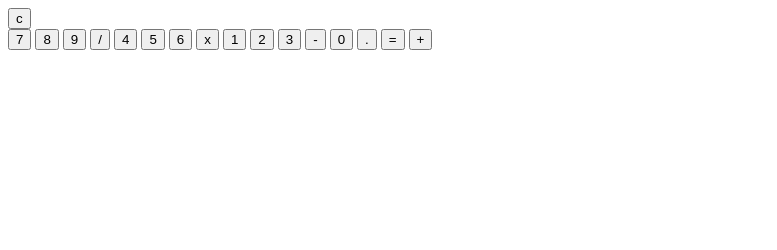
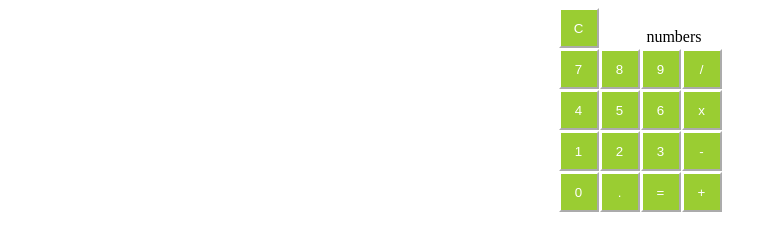
Before and after one commit to jesseyproctor/calculator, a plain HTML site: page index.html in a window 1280 px wide. Shown: the whole page, without its empty margins (0-777 px from the left). Drawn offline with Linux system fonts and the light colour scheme.

Commit message:
+querySelects

```diff
--- a/index.html
+++ b/index.html
@@ -9,24 +9,44 @@
 </head>
 <body>
     <div class="calc-structure">
-      <button>c</button>
-      <div class="output"></div>
-      <button>7</button>
-      <button>8</button>
-      <button>9</button>
-      <button>/</button>
-      <button>4</button>
-      <button>5</button>
-      <button>6</button>
-      <button>x</button>
-      <button>1</button>
-      <button>2</button>
-      <button>3</button>
-      <button>-</button>
-      <button>0</button>
-      <button>.</button>
-      <button>=</button>
-      <button>+</button>
-    </div>
+        <button id="clear">C</button>
+        <div id="output">numbers</div>
+        <button class="button">7</button>
+        <button class="button">8</button>
+        <button class="button">9</button>
+        <button class="button">/</button>
+        <button class="button">4</button>
+        <button class="button">5</button>
+        <button class="button">6</button>
+        <button id="multiply" >x</button>
+        <button class="button">1</button>
+        <button class="button">2</button>
+        <button class="button">3</button>
+        <button id="subtract">-</button>
+        <button class="button">0</button>
+        <button id="decimal">.</button>
+        <button id="equals">=</button>
+        <button id="add">+</button>
+      </div>
+    <!-- <div class="calc-structure">
+      <button id="clear" class="button">C</button>
+      <div id="output" class="output">numbers</div>
+      <button id="num-7" class="button">7</button>
+      <button id="num-8" class="button">8</button>
+      <button id="num-9" class="button">9</button>
+      <button id="divide" class="button">/</button>
+      <button id="num-4" class="button">4</button>
+      <button id="num-5" class="button">5</button>
+      <button id="num-6" class="button">6</button>
+      <button id="multiply" class="button">x</button>
+      <button id="num-1" class="button">1</button>
+      <button id="num-2" class="button">2</button>
+      <button id="num-3" class="button">3</button>
+      <button id="subtract" class="button">-</button>
+      <button id="num-0" class="button">0</button>
+      <button id="decimal" class="button">.</button>
+      <button id="equals" class="button">=</button>
+      <button id="add" class="button">+</button>
+    </div> -->
 </body>
 </html>
--- a/main.css
+++ b/main.css
@@ -0,0 +1,28 @@
+.calc-structure {
+    background-color: white;
+    color: black;
+    display: grid;
+    grid-template-rows: repeat(5, 40px);
+    grid-template-columns: 40px 40px 40px 40px;
+    grid-row-gap: 1px;
+    grid-column-gap: 1px;
+    /* justify-content: center;
+    align-content: center; */
+    place-content: center;
+}
+
+.calc-structure > button {
+    color: white;
+    background-color: yellowgreen;
+    border-color: white;
+
+}
+
+#output {
+    grid-column: span 3;
+    display: flex;
+    align-items: flex-end;
+    flex-direction: column;
+    padding: 20px;
+}
+/* some kind of hover feature */
--- a/main.js
+++ b/main.js
@@ -0,0 +1,8 @@
+const numButtons = document.querySelectorAll('.button')
+const clearButton = document.querySelector('#clear')
+const outputButton = document.querySelector('#output')
+const multiplyButton = document.querySelector('#multiply')
+const subtractButton = document.querySelector('#subtract')
+const decimalButton = document.querySelector('#decimal')
+const equalsButton = document.querySelector('#equals')
+const addButton = document.querySelector('#add')
```
